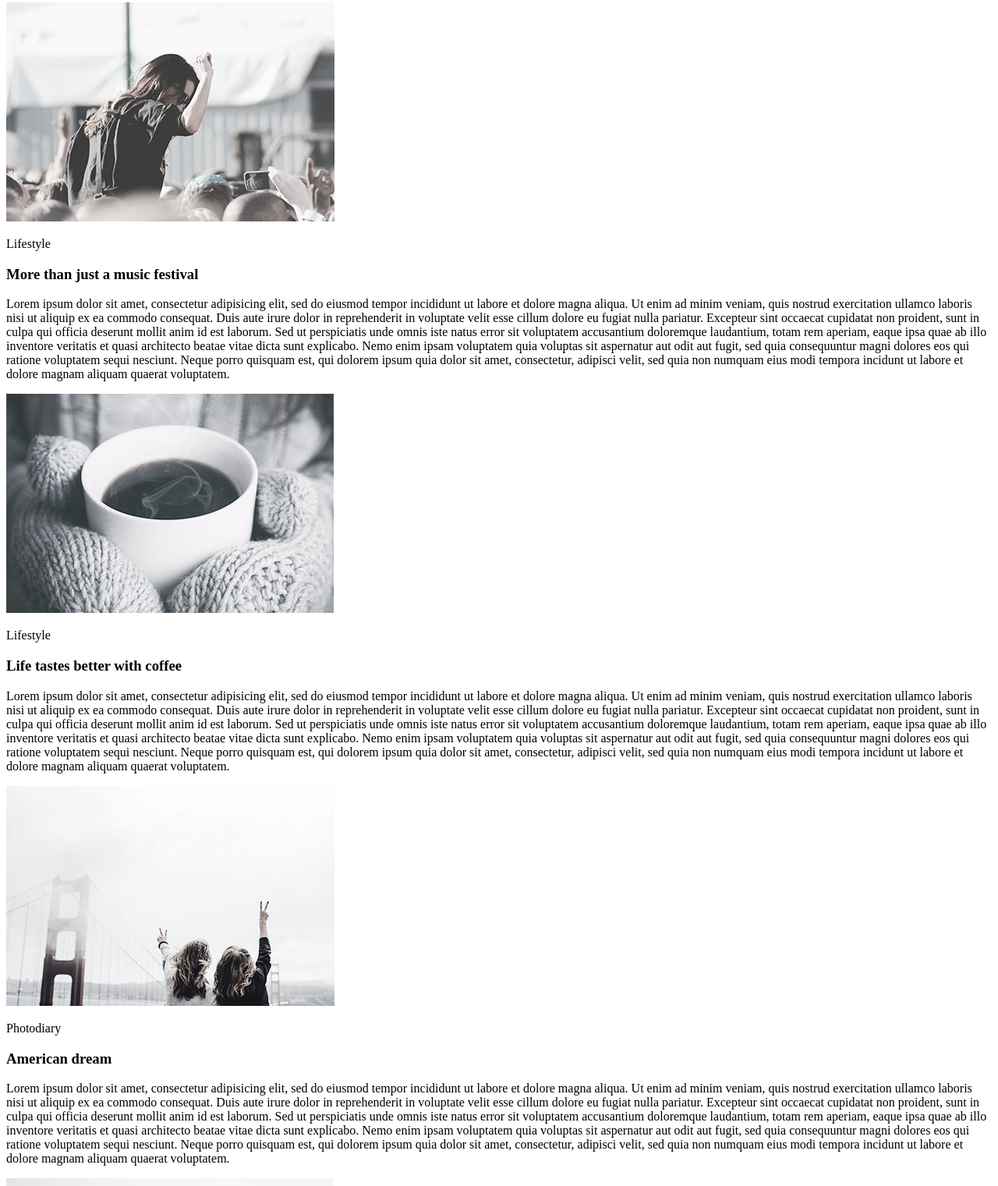
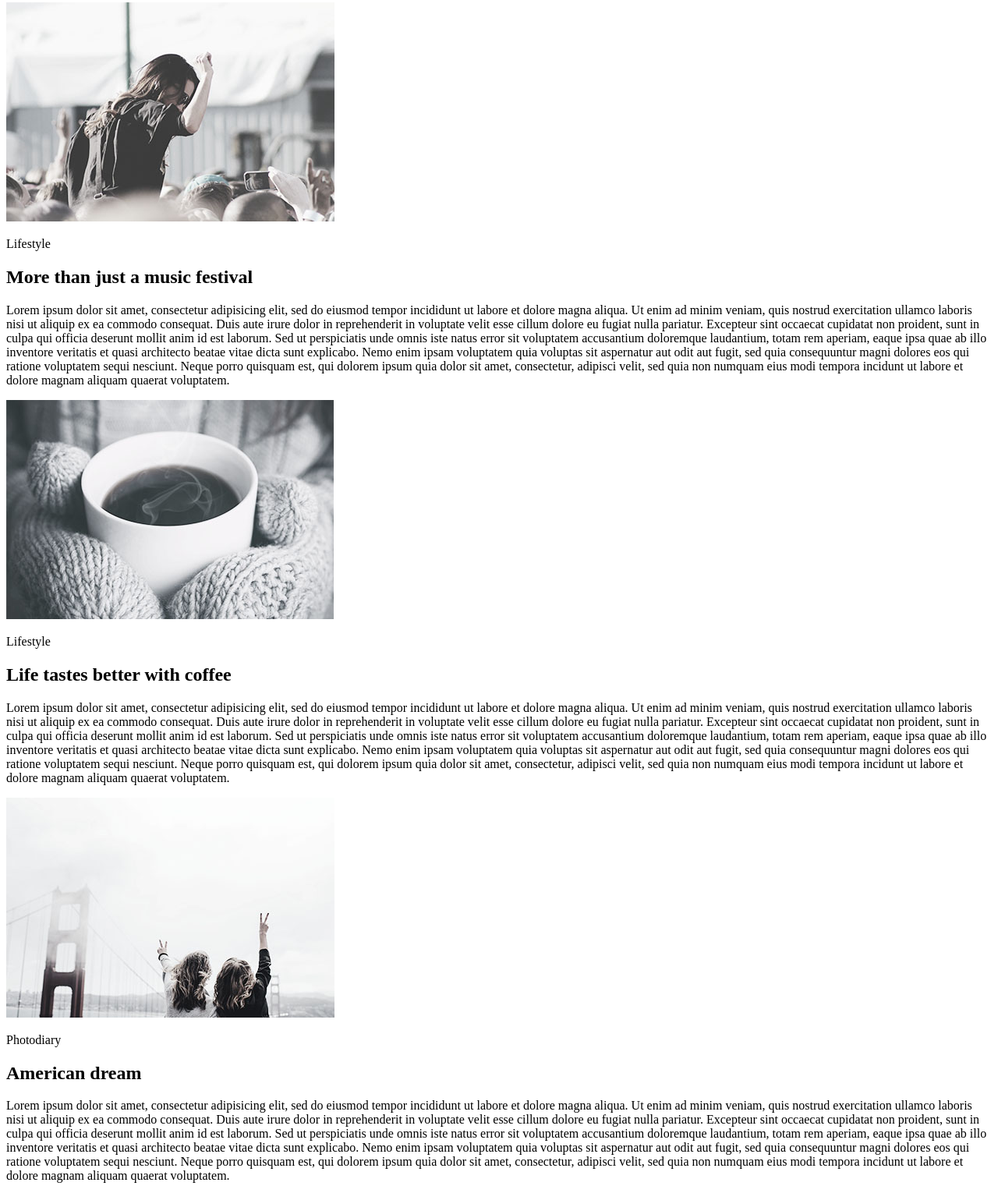
Before and after one commit to Serrhii07/goit-fe-course, a plain HTML site: page html-css/module-01/index.html in a window 1280 px wide. Shown: the part 101-1622 px from the top of the page at 78% size. Drawn offline with Linux system fonts and the light colour scheme.

Commit message:
Some changes in code

```diff
--- a/html-css/module-01/index.html
+++ b/html-css/module-01/index.html
@@ -19,30 +19,32 @@
   </header>
   <main>
     <section>
+      <article>
         <img src="img/img-1.jpg" alt="Dancing girl">
         <p>Lifestyle</p>
-      <h3>More than just a music festival</h3>
+        <h2>More than just a music festival</h2>
         <p>Lorem ipsum dolor sit amet, consectetur adipisicing elit, sed do eiusmod tempor incididunt ut labore et dolore magna aliqua. Ut enim ad minim veniam, quis nostrud exercitation ullamco laboris nisi ut aliquip ex ea commodo consequat. Duis aute irure dolor in reprehenderit in voluptate velit esse cillum dolore eu fugiat nulla pariatur. Excepteur sint occaecat cupidatat non proident, sunt in culpa qui officia deserunt mollit anim id est laborum. Sed ut perspiciatis unde omnis iste natus error sit voluptatem accusantium doloremque laudantium, totam rem aperiam, eaque ipsa quae ab illo inventore veritatis et quasi architecto beatae vitae dicta sunt explicabo. Nemo enim ipsam voluptatem quia voluptas sit aspernatur aut odit aut fugit, sed quia consequuntur magni dolores eos qui ratione voluptatem sequi nesciunt. Neque porro quisquam est, qui dolorem ipsum quia dolor sit amet, consectetur, adipisci velit, sed quia non numquam eius modi tempora incidunt ut labore et dolore magnam aliquam quaerat voluptatem.</p>
-    </section>
-    <section>
+      </article>
+      <article>
         <img src="img/img-2.jpg" alt="Coffe cup">
         <p>Lifestyle</p>
-      <h3>Life tastes better with coffee</h3>
+        <h2>Life tastes better with coffee</h2>
         <p>Lorem ipsum dolor sit amet, consectetur adipisicing elit, sed do eiusmod tempor incididunt ut labore et dolore magna aliqua. Ut enim ad minim veniam, quis nostrud exercitation ullamco laboris nisi ut aliquip ex ea commodo consequat. Duis aute irure dolor in reprehenderit in voluptate velit esse cillum dolore eu fugiat nulla pariatur. Excepteur sint occaecat cupidatat non proident, sunt in culpa qui officia deserunt mollit anim id est laborum. Sed ut perspiciatis unde omnis iste natus error sit voluptatem accusantium doloremque laudantium, totam rem aperiam, eaque ipsa quae ab illo inventore veritatis et quasi architecto beatae vitae dicta sunt explicabo. Nemo enim ipsam voluptatem quia voluptas sit aspernatur aut odit aut fugit, sed quia consequuntur magni dolores eos qui ratione voluptatem sequi nesciunt. Neque porro quisquam est, qui dolorem ipsum quia dolor sit amet, consectetur, adipisci velit, sed quia non numquam eius modi tempora incidunt ut labore et dolore magnam aliquam quaerat voluptatem.</p>
-    </section>
-    <section>
+      </article>
+      <article>
         <img src="img/img-3.jpg" alt="Two girls near bridge">
         <p>Photodiary</p>
-      <h3>American dream</h3>
+        <h2>American dream</h2>
         <p>Lorem ipsum dolor sit amet, consectetur adipisicing elit, sed do eiusmod tempor incididunt ut labore et dolore magna aliqua. Ut enim ad minim veniam, quis nostrud exercitation ullamco laboris nisi ut aliquip ex ea commodo consequat. Duis aute irure dolor in reprehenderit in voluptate velit esse cillum dolore eu fugiat nulla pariatur. Excepteur sint occaecat cupidatat non proident, sunt in culpa qui officia deserunt mollit anim id est laborum. Sed ut perspiciatis unde omnis iste natus error sit voluptatem accusantium doloremque laudantium, totam rem aperiam, eaque ipsa quae ab illo inventore veritatis et quasi architecto beatae vitae dicta sunt explicabo. Nemo enim ipsam voluptatem quia voluptas sit aspernatur aut odit aut fugit, sed quia consequuntur magni dolores eos qui ratione voluptatem sequi nesciunt. Neque porro quisquam est, qui dolorem ipsum quia dolor sit amet, consectetur, adipisci velit, sed quia non numquam eius modi tempora incidunt ut labore et dolore magnam aliquam quaerat voluptatem.</p>
-    </section>
-    <section>
+      </article>
+      <article>
         <img src="img/img-4.jpg" alt="Man in a hat">
         <p>Photodiary</p>
-      <h3>A day exploring the alps</h3>
+        <h2>A day exploring the alps</h2>
         <p>Lorem ipsum dolor sit amet, consectetur adipisicing elit, sed do eiusmod tempor incididunt ut labore et dolore magna aliqua. Ut enim ad minim veniam, quis nostrud exercitation ullamco laboris nisi ut aliquip ex ea commodo consequat. Duis aute irure dolor in reprehenderit in voluptate velit esse cillum dolore eu fugiat nulla pariatur. Excepteur sint occaecat cupidatat non proident, sunt in culpa qui officia deserunt mollit anim id est laborum. Sed ut perspiciatis unde omnis iste natus error sit voluptatem accusantium doloremque laudantium, totam rem aperiam, eaque ipsa quae ab illo inventore veritatis et quasi architecto beatae vitae dicta sunt explicabo. Nemo enim ipsam voluptatem quia voluptas sit aspernatur aut odit aut fugit, sed quia consequuntur magni dolores eos qui ratione voluptatem sequi nesciunt. Neque porro quisquam est, qui dolorem ipsum quia dolor sit amet, consectetur, adipisci velit, sed quia non numquam eius modi tempora incidunt ut labore et dolore magnam aliquam quaerat voluptatem.</p>
+      </article>
+      <button>Load more</button>
     </section>
-    <button>Load more</button>
   </main>
 </body>
 </html>
```
Lines whose indentation alone changed are shown as unchanged.
